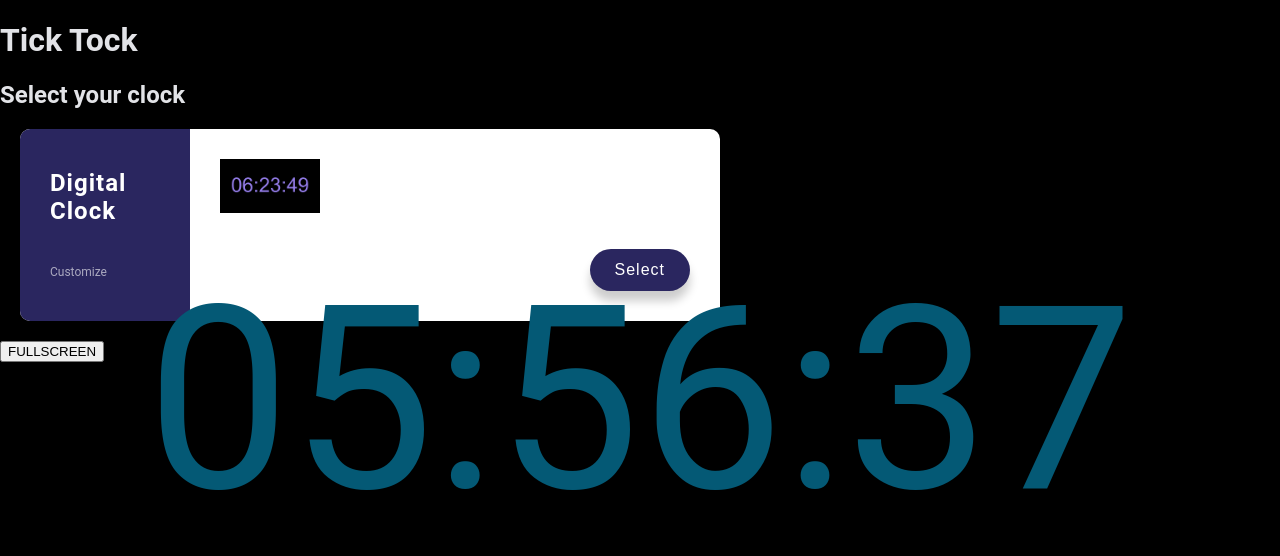
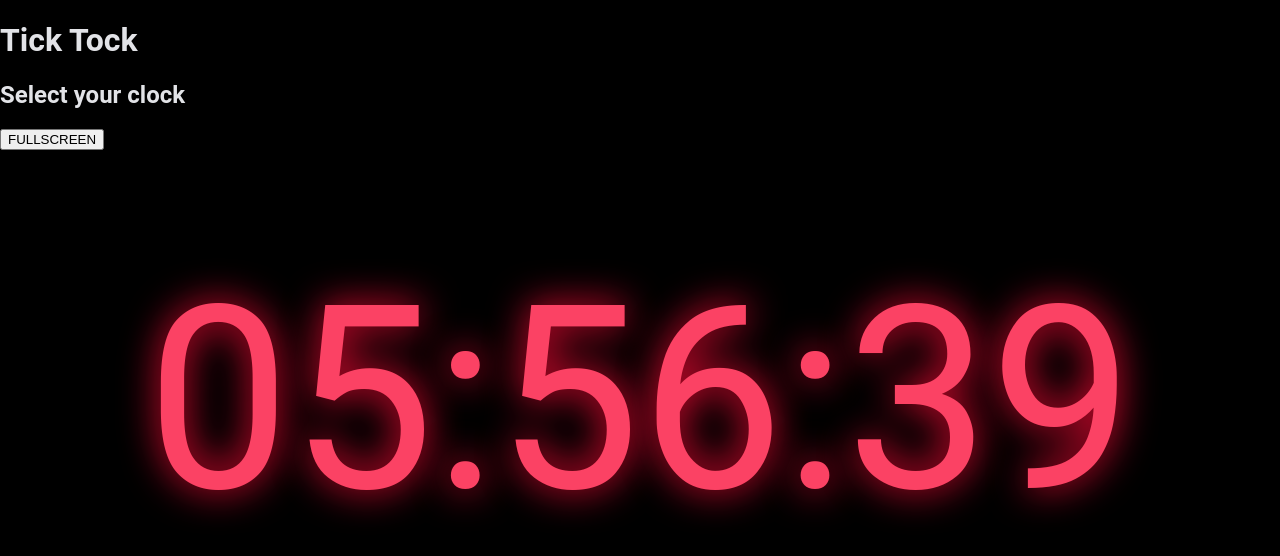
Before and after one commit to Jack-2077/tick-tock, a React (Create React App) app: page / in a window 1280 px wide. Both pictures are taken after a click on the button "FULLSCREEN". Shown: the top 556 px of the page. Built offline with nearby package versions, Linux system fonts and the light colour scheme.

Commit message:
add: cleanup function for setInterval

```diff
--- a/src/app/App.js
+++ b/src/app/App.js
@@ -1,5 +1,4 @@
 import { useState } from 'react';
-import Card from '../components/Card';
 import DigitalClock from '../components/DigitalClock';
 import GlobalStyles from './GlobalStyles';
 
@@ -22,7 +21,6 @@ function App() {
       <GlobalStyles />
       <h1>Tick Tock</h1>
       <h2>Select your clock</h2>
-      <Card />
       <div>
         <button onClick={toggleFullScreen}>FULLSCREEN</button>
         {!showClock ? (
--- a/src/components/DigitalClock.js
+++ b/src/components/DigitalClock.js
@@ -2,7 +2,9 @@ import React, { useState, useEffect } from 'react';
 import styled from 'styled-components/macro';
 
 const StyledDigitalClock = styled.div`
-  color: ${(props) => props.themeColor};
+  /* color: ${(props) => props.themeColor}; */
+  color: #fb4264;
+  text-shadow: 0 0 3vw #f40a35;
   position: fixed;
   top: 50%;
   left: 50%;
@@ -12,9 +14,11 @@ const StyledDigitalClock = styled.div`
 export default function DigitalClock({ themeColor }) {
   const [dateState, setDateState] = useState(new Date());
 
-  // useEffect(() => {
-  //   setInterval(() => setDateState(new Date()), 1000);
-  // }, []);
+  useEffect(() => {
+    const interval = setInterval(() => setDateState(new Date()), 1000);
+
+    return () => clearInterval(interval);
+  }, []);
 
   return (
     <StyledDigitalClock themeColor={themeColor}>
```
